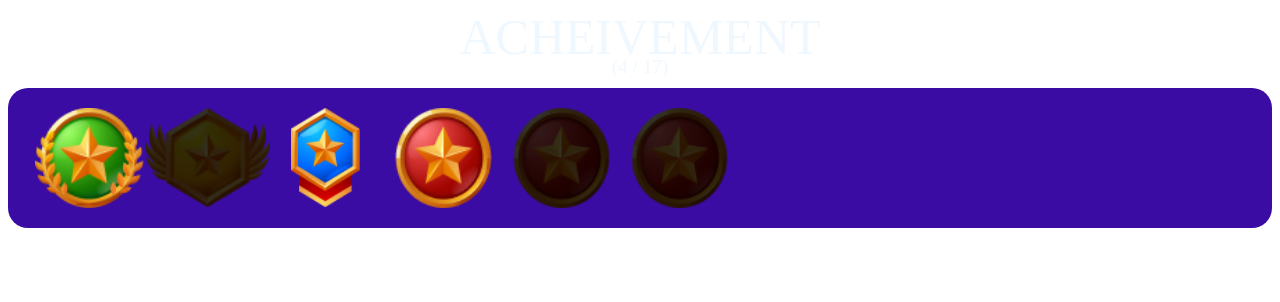
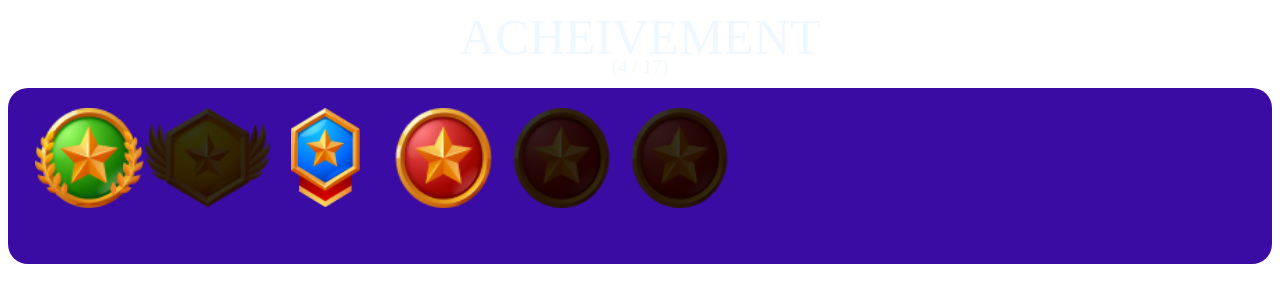
Before and after one commit to msbayman/ft_transcendence, a Next.js app in the folder front/: page /My_Profile/Profile_Page/Acheiev_Profile in a window 1280 px wide. Shown: the top 302 px of the page. Built offline with nearby package versions, Linux system fonts and the light colour scheme.

Commit message:
almost finish Profile component

```diff
--- a/front/src/pages/My_Profile/Profile_Page/Acheiev_Profile.css
+++ b/front/src/pages/My_Profile/Profile_Page/Acheiev_Profile.css
@@ -40,12 +40,10 @@
 }
 .inside_content_ach {
     width: 95%;
-    /* height: 95%; */
+    padding-bottom: 36px;
     display: flex;
     flex-direction: row;
     flex-wrap: wrap;
-    /* align-items: start; */
-    /* justify-content: center; */
     overflow-y: scroll;
     padding-right: 20px;
     padding-left: 20px;
--- a/front/src/pages/My_Profile/Profile_Page/Acheiev_Profile.tsx
+++ b/front/src/pages/My_Profile/Profile_Page/Acheiev_Profile.tsx
@@ -43,6 +43,7 @@ const Acheiev_Profile = () => {
       status: "false",
       path_image: "/Achievements/unlock4.png",
     },
+
   ];
   return (
     <div className="all_Ache">
--- a/front/src/pages/My_Profile/Profile_Page/Profile_Page.css
+++ b/front/src/pages/My_Profile/Profile_Page/Profile_Page.css
@@ -13,7 +13,6 @@
   flex-grow: 1;
   width: 100%;
   max-width: 1600px;
-  /* background-color: #3a0ca3; */
 }
 
 .cover_profile {
```
